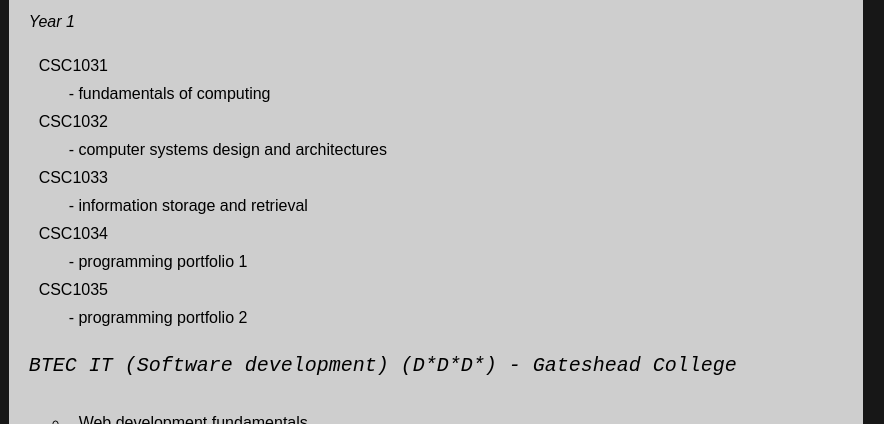
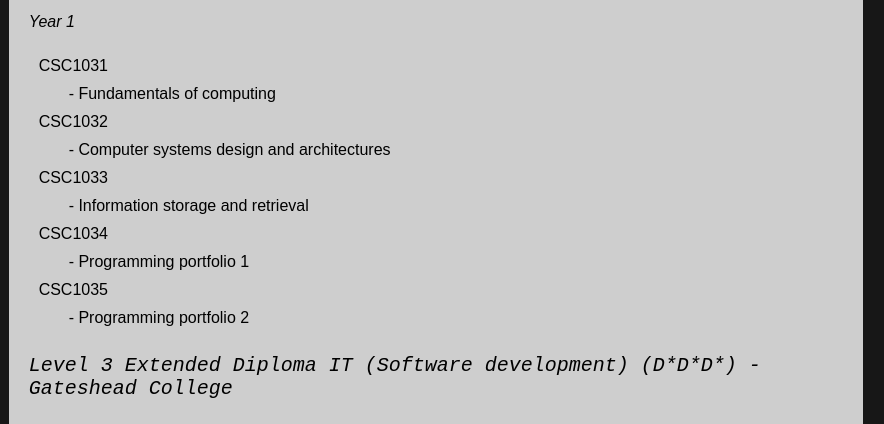
Before and after one commit to Douglas-Gray/Douglas-Gray.github.io, a plain HTML site: page education.html in a window 1280 px wide. Shown: the part 981-1405 px from the top of the page, 396-1280 px from the left. Drawn offline with Linux system fonts and the light colour scheme.

Commit message:
Update education.html
Updated text formatting

```diff
--- a/education.html
+++ b/education.html
@@ -72,20 +72,20 @@
     <p><i>Year 1</i></p>
     <dl>
     <dt>CSC1031</dt>
-    <dd>- fundamentals of computing</dd>
+    <dd>- Fundamentals of computing</dd>
     <dt>CSC1032</dt>
-    <dd>- computer systems design and architectures</dd>
+    <dd>- Computer systems design and architectures</dd>
     <dt>CSC1033</dt>
-    <dd>- information storage and retrieval</dd>
+    <dd>- Information storage and retrieval</dd>
     <dt>CSC1034</dt>
-    <dd>- programming portfolio 1</dd>
+    <dd>- Programming portfolio 1</dd>
     <dt>CSC1035</dt>
-    <dd>- programming portfolio 2</dd>
+    <dd>- Programming portfolio 2</dd>
     </dl>
 
 
 
-    <h4>BTEC IT (Software development) (D*D*D*) - Gateshead College</h4>
+    <h4>Level 3 Extended Diploma IT (Software development) (D*D*D*) - Gateshead College</h4>
     <ul class = "education">
         <li class = "center">Web development fundamentals</li>
         <li class = "center">Computer hardware and operating system setup</li>
```
